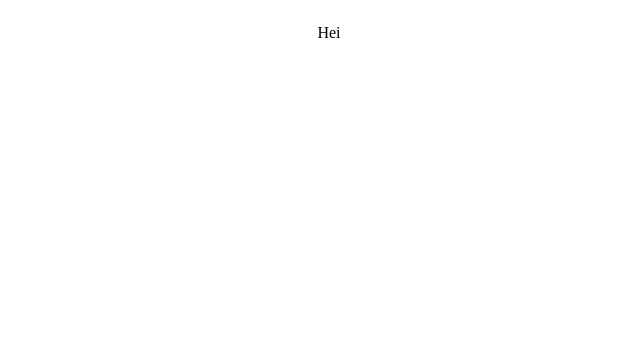
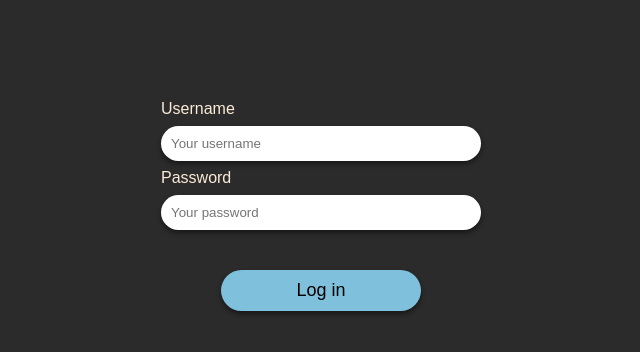
Before and after one commit to RebeckaKinn/GET_Undervisning, a plain HTML site: page undervisning_30_01/index.html in a window 1280 px wide. Shown: the whole page, without its empty margins (319-959 px from the left). Drawn offline with Linux system fonts and the light colour scheme.

Commit message:
making it nice

```diff
--- a/undervisning_30_01/script/main.js
+++ b/undervisning_30_01/script/main.js
@@ -1,11 +1,22 @@
 const page = document.getElementById('app');
+
+let correctPassword = '123abc';
+let correctUsername = 'admin';
+let password = '';
+let username = '';
 
 
 updateView();
 function updateView(){
     page.innerHTML = /*HTML*/`
-        <div>
-            <p>Hei</p>
-        </div>
+        <section>
+            <label for="username">Username</label>
+            <input id="username" type="text" placeholder="Your username">
+
+            <label for="password">Password</label>
+            <input id="password" type="password" placeholder="Your password">
+
+            <button>Log in</button>
+        </section>
     `;
 }
--- a/undervisning_30_01/style/main.css
+++ b/undervisning_30_01/style/main.css
@@ -1,10 +1,47 @@
 body{
+    padding: 0;
+    margin: 0;
     width: 100%;
     height: 100%;
     overflow: hidden;
+    margin-top: 100px;
+
+    background-color: rgb(44, 43, 43);
+    color: antiquewhite;
+    font-family: Arial, Helvetica, sans-serif;
 
     display: flex;
     flex-direction: column;
     justify-content: center;
     align-items: center;
 }
+
+section{
+    display: flex;
+    flex-direction: column;
+    gap: .5rem;
+}
+
+label, input{
+    width: 300px;
+}
+input{
+    border-radius: 2rem;
+
+    border: none;
+    padding: 10px;
+    box-shadow: 0px 3px 5px 0px rgba(0, 0, 0, 0.463);
+}
+
+button{
+    max-width: 200px;
+    width: 100%;
+    align-self: center;
+    border-radius: 2rem;
+    background-color: rgb(127, 193, 221);
+    border: none;
+    padding: 10px;
+    margin: 2rem 0px;
+    font-size: large;
+    box-shadow: 0px 3px 5px 0px rgba(0, 0, 0, 0.463);
+}
```
